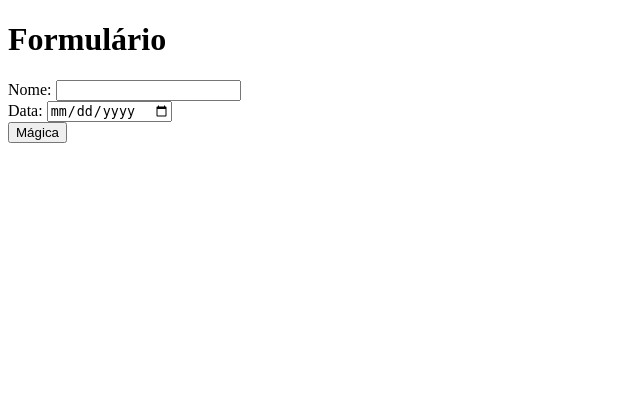
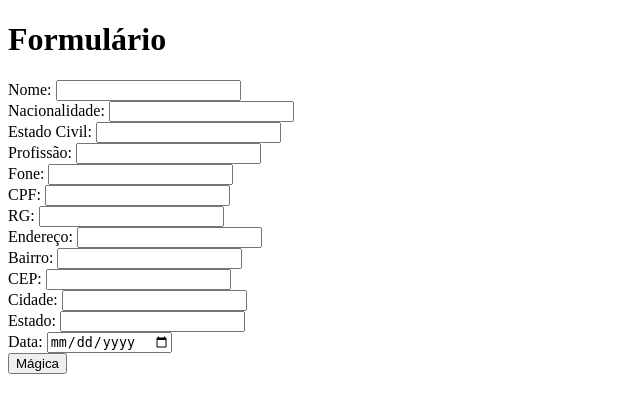
Before and after one commit to AndersonCoitinho/FormularioContrato, a Flask app: page / in a window 1280 px wide. Shown: the top 413 px of the page, without its empty margins (0-640 px from the left). Run offline with Flask 3, Linux system fonts and the light colour scheme.

Commit message:
update modelos e input

```diff
--- a/templates/index.html
+++ b/templates/index.html
@@ -9,7 +9,6 @@
         <label for="nome">Nome:</label>
         <input type="text" name="nome" required><br>
 
-        <!--
         <label for="nascionalidade">Nacionalidade:</label>
         <input type="text" name="nascionalidade" required><br>
 
@@ -18,11 +17,33 @@
 
         <label for="profissao">Profissão:</label>
         <input type="text" name="profissao" required><br>
-             -->
+
+        <label for="fone">Fone:</label>
+        <input type="text" name="fone" required><br>
+
+        <label for="cpf">CPF:</label>
+        <input type="text" name="cpf" required><br>
+
+        <label for="rg">RG:</label>
+        <input type="text" name="rg" required><br>
+
+        <label for="endereco">Endereço:</label>
+        <input type="text" name="endereco" required><br>
+
+        <label for="bairro">Bairro:</label>
+        <input type="text" name="bairro" required><br>
+
+        <label for="cep">CEP:</label>
+        <input type="text" name="cep" required><br>
+
+        <label for="cidade">Cidade:</label>
+        <input type="text" name="cidade" required><br>
+
+        <label for="Estado">Estado:</label>
+        <input type="text" name="Estado" required><br>
 
         <label for="data">Data:</label>
         <input type="date" name="data" required><br>
-
 
         <button type="submit">Mágica</button>
     </form>
```
Also changed, not shown: 3 other files.
